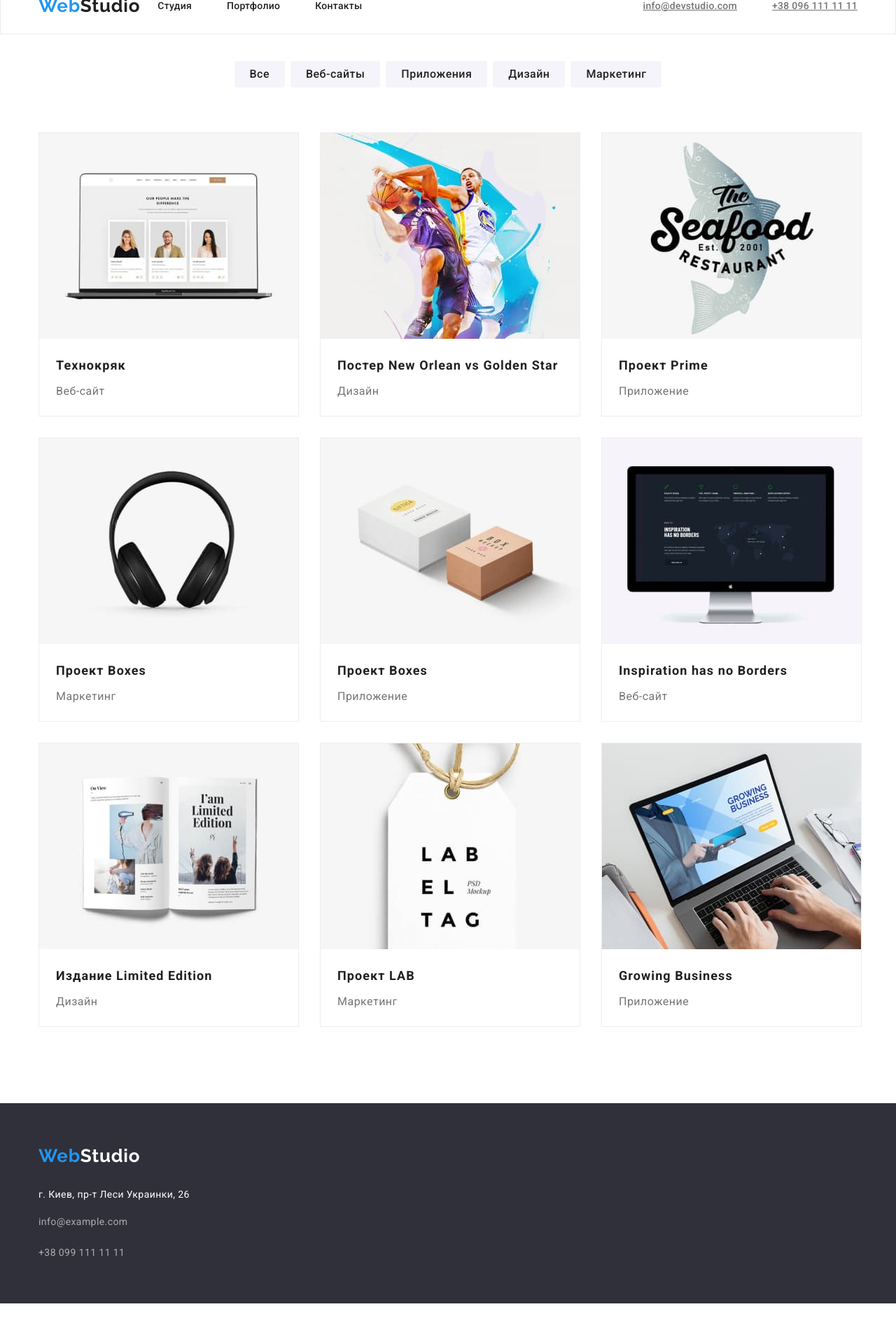
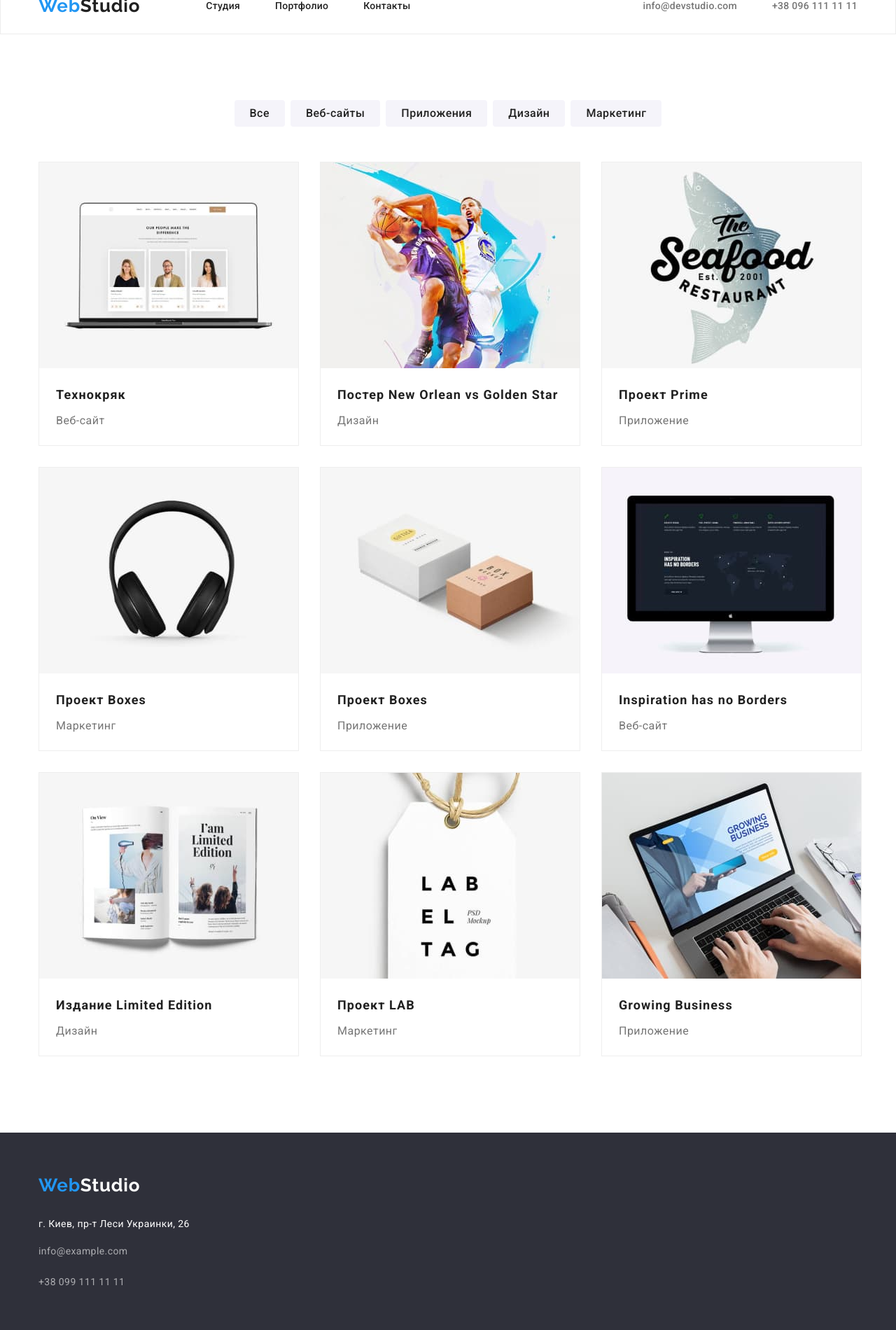
Before and after one commit to MaslovetsIvan/goit-markup-hw-03, a plain HTML site: page portfolio.html in a window 1280 px wide. Shown: the part 32-1932 px from the top of the page at 70% size. Before the commit the page ends 1894 px from the top, so only its background shows below. Drawn offline with Linux system fonts and the light colour scheme.

Commit message:
исправил ошибки

```diff
--- a/CSS/styles.css
+++ b/CSS/styles.css
@@ -25,8 +25,10 @@ ul{
 	line-height: 1.2;
 	letter-spacing: 0.03em;
 	text-decoration: none;
+    margin-right: 94px;
     padding-top: 24px;
     padding-bottom: 24px;
+
 }
 .logo-web{
 	color: #2196F3;
@@ -34,16 +36,16 @@ ul{
 ul {
     list-style: none;
     }
+
 .site-nav{
     display: flex;
-
+    margin: 0;
 }
 .site-nav .nav-head{
     display: block;
-    padding: 0 25px;
 
 }
-    .nav-head{
+.nav-head{
     display: flex;
     align-items: center;
 }
@@ -54,10 +56,14 @@ ul {
 	font-size: 14px;
 	line-height: 1.14;
 	letter-spacing: 0.02em;
-
     text-decoration:none ;
+}
+.nav-head .site-nav-iten:not(:last-child){
+    margin-right: 50px;
 
 }
+
+
 .nav-head:hover,
 .nav-head:focus {
 	color: #2196F3;
@@ -66,6 +72,7 @@ ul {
     margin-left: 50px;
 }
 .nav-contact{
+    text-decoration: none;
     color: var(--paragraph-color);
     margin-left: auto;
 }
@@ -80,14 +87,14 @@ body{
 	color: var(--paragraph-color);
 	font-weight: 400;
 	font-size: 14px;
-	/*line-height: 1.71;*/
 	letter-spacing: 0.03em;
 }
 .hero{
     display: flex;
     justify-content: center;
     background: #2F303A;
-    margin-bottom: 70px;
+    padding-top: 200px;
+    padding-bottom: 200px;
     }
 
 .hero-title{
@@ -98,8 +105,8 @@ body{
 	text-align: center;
 	letter-spacing: 0.06em;
 	text-transform: uppercase;
-    margin-top: 200px;
-    margin-bottom: 30px;
+    margin:0;
+    padding-bottom: 30px;
 }
 
 
@@ -115,7 +122,6 @@ body{
     border: 0;
     display: flex;
     margin: auto;
-    margin-bottom: 200px;
 }
 
 .hidden{
@@ -123,10 +129,15 @@ body{
     margin: 0;
     padding: 0;
 }
+.benefits{
+    padding-top: 70px;
+    padding-bottom: 94px;
+}
 .benefits-item{
     display: flex;
     justify-content: space-between;
-    margin-bottom: 94px;
+    margin: 0 ;
+
 }
 .benefits-item-submenu{
     width: 270px;
@@ -145,10 +156,12 @@ body{
     line-height: 1.46;
     margin: 0;
 }
-
+.activities{
+    padding-bottom: 94px;
+}
 .activities-item{
     display: flex;
-    margin-bottom: 94px;
+
 
 }
 .activities-img + .activities-img{
@@ -163,21 +176,7 @@ margin-left: 30px;
     line-height: 1.16;
     letter-spacing: 0.03em;
     text-align: center;
-    padding-top: 94px;
     margin: 0 0 50px 0;
-}
-.team-container{
-    display: flex;
-    justify-content: center;
-    text-align: center;
-    margin: 0;
-    padding-bottom: 50px;
-}
-.team-container-item{
-    background-color: #FFFFFF;
-}
-.team-container-item+.team-container-item{
-    margin-left: 30px;
 }
 
 
@@ -188,29 +187,51 @@ margin-left: 30px;
     font-size: 16px;
     line-height: 1.19;
     letter-spacing: 0.03em;
+    padding-top: 94px;
+    padding-bottom: 94px;
 }
+.team-container{
+    display: flex;
+    justify-content: center;
+    text-align: center;
+    margin: 0;
+
+}
+.team-container-item{
+    background-color: #FFFFFF;
+}
+.team-container-item+.team-container-item{
+    margin-left: 30px;
+}
+
 .team-title{
     color: var(--title-color);
     font-weight: 500;
     font-size: 16px;
     line-height: 1.19;
-    margin-top: 30px;
+    margin: 0;
     margin-bottom: 10px;
 }
 .team-container-text{
     display: flex;
     justify-content: center;
-    margin-bottom: 30px;
+}
+.team-title-text{
+    padding-top: 30px;
+    padding-bottom: 30px;
 }
 
 /*Парфолио*/
 .work-contaner{
     display: flex;
     justify-content: center;
+    margin: 0;
+    padding-bottom: 50px;
 }
 
-.work-contaner-item{
-
+.work{
+    padding-top: 70px;
+    padding-bottom: 94px;
 }
 .work-contaner-item:not(:last-child){
     margin-right: 8px;
@@ -226,7 +247,6 @@ margin-left: 30px;
     letter-spacing: 0.03em;
     border: 0;
     border-radius: 4px;
-    margin-bottom: 50px;
     padding: 6px 22px;
 }
 .filter-button:hover,
@@ -237,7 +257,7 @@ margin-left: 30px;
 .projects-contanet{
     display: flex;
     flex-wrap: wrap;
-    margin: -15px -15px 94px -15px;
+    margin: -15px -15px 0px -15px;
 }
 .projects-contanet-item{
     border: 1px solid #eee;
@@ -258,9 +278,9 @@ margin-left: 30px;
     line-height: 2;
     letter-spacing: 0.06em;
     margin: 0;
-    padding: 20px 24px 4px 24px;
+    padding-bottom: 4px;
+    /*padding: 20px 24px 4px 24px;*/
 }
-
 .catalog-type{
     color: var(--paragraph-color);
     font-weight: 400;
@@ -268,23 +288,27 @@ margin-left: 30px;
     line-height: 1.88;
     letter-spacing: 0.03em;
     margin: 0;
-    padding: 0 24px 20px 24px;
 }
+.catalog-title-type{
+    padding-top: 20px;
+    padding-left: 24px;
+    padding-bottom: 20px;
+}
+/*FOOTER*/
+
 footer{
     background: #2F303A;
 }
 .footer-info{
     display: flex;
-    flex-direction: column
+    flex-direction: column;
+    padding-top: 60px;
+    padding-bottom: 50px;
 }
+
 .logo-footer{
     display: block;
-    margin-top: 50px;
-    margin-bottom: 10px;
-    padding-top:  10px;
-    padding-bottom: 10px;
-}
-.logo-footer{
+    margin-bottom: 20px;
     color: #FFFFFF;
 	font-family: 'Raleway';
 	font-weight: 700;
@@ -309,11 +333,11 @@ footer{
 .nav-address{
     display: flex;
     flex-direction: column;
-    margin-bottom: 50px;
+
 }
 .nav-footer:hover,
 .nav-footer:focus{
-   color: #2196F3;
+    color: #2196F3;
 }
 .nav-footer-city{
     color: #FFFFFF;
--- a/portfolio.html
+++ b/portfolio.html
@@ -17,13 +17,13 @@
         <nav class="nav-head">
         <a class="logo-header" href="/"><span class="logo-web"> Web</span>Studio </a>
             <ul class="site-nav">
-                <li>
-                    <a class="nav-head" href="index.html">Студия</a>
+                <li class="site-nav-iten">
+                    <a class="nav-head" href="./index.html">Студия</a>
                 </li>
-                <li>
+                <li class="site-nav-iten">
                     <a class="nav-head" href="#">Портфолио</a>
                 </li>
-                <li>
+                <li class="site-nav-iten">
                     <a class="nav-head" href="#">Контакты</a>
                 </li>
             </ul>
@@ -34,9 +34,10 @@
     </div>
     </header>
 	<main>
-        <h2 class="hidden">Примеры робот</h2>
-		<section>
+
+		<section class="work">
             <div class="contaner">
+                <h2 class="hidden">Примеры робот</h2>
 			<ul class="work-contaner">
 				<li class="work-contaner-item"><button class="filter-button" type="button">Все</button></li>
 				<li class="work-contaner-item"><button class="filter-button" type="button">Веб-сайты</button></li>
@@ -44,62 +45,80 @@
 				<li class="work-contaner-item"><button class="filter-button" type="button">Дизайн</button></li>
 				<li class="work-contaner-item"><button class="filter-button" type="button">Маркетинг</button></li>
 			</ul>
-        </div>
+            </div>
         <div class="contaner">
 			<ul class="projects-contanet">
-				<li class="projects-contanet-item"><a class="catalog" href="#">
-					<img src="./images/img1.jpg" width="370" alt="Технокряк">
-					<h2 class="catalog-title">Технокряк</h2>
+				<li class="projects-contanet-item">
+                    <a class="catalog" href="#"><img src="./images/img1.jpg" width="370" alt="Технокряк">
+					<div class="catalog-title-type">
+					<h3 class="catalog-title">Технокряк</h3>
 					<span class="catalog-type">Веб-сайт</span>
 					</a>
+                </div>
 				</li>
 				<li class="projects-contanet-item"><a class="catalog" href="#">
 					<img src="./images/img2.jpg" width="370" alt="Постер">
-					<h2 class="catalog-title">Постер New Orlean vs Golden Star</h2>
+                    <div class="catalog-title-type">
+					<h3 class="catalog-title">Постер New Orlean vs Golden Star</h3>
 					<span class="catalog-type">Дизайн</span>
 					</a>
+                    </div>
 				</li>
 				<li class="projects-contanet-item"><a class="catalog" href="#">
 					<img src="./images/img3.jpg" width="370" alt="Проект Prime">
+                    <div class="catalog-title-type">
 					<h3 class="catalog-title">Проект Prime</h3>
 					<span class="catalog-type">Приложение</span>
 					</a>
+                    </div>
 				</li>
 				<li class="projects-contanet-item"><a class="catalog" href="#">
 					<img src="./images/img4.jpg" width="370" alt="Проект Boxes">
+                    <div class="catalog-title-type">
 					<h3 class="catalog-title">Проект Boxes</h3>
 					<span class="catalog-type">Маркетинг</span>
 					</a>
+                    </div>
 				</li>
 				<li class="projects-contanet-item"><a class="catalog" href="#">
 					<img src="./images/img5.jpg" width="370" alt="Проект Boxes">
+                    <div class="catalog-title-type">
 					<h3 class="catalog-title">Проект Boxes</h3>
 					<span class="catalog-type">Приложение</span>
 					</a>
+                    </div>
 				</li>
 				<li class="projects-contanet-item"><a class="catalog" href="#">
 					<img src="./images/img6.jpg" width="370" alt="Вдохновению не имеет границ">
+                    <div class="catalog-title-type">
 					<h3 class="catalog-title">Inspiration has no Borders</h3>
 					<span class="catalog-type">Веб-сайт</span>
 					</a>
+                    </div>
 				</li>
 				<li class="projects-contanet-item"><a class="catalog" href="#">
 					<img src="./images/img7.jpg" width="370" alt="Издание">
+                    <div class="catalog-title-type">
 					<h3 class="catalog-title">Издание Limited Edition</h3>
 					<span class="catalog-type">Дизайн</span>
 					</a>
+                    </div>
 				</li>
 				<li class="projects-contanet-item"><a class="catalog" href="#">
 					<img src="./images/img8.jpg" width="370" alt="Проект LAB ">
+                    <div class="catalog-title-type">
 					<h3 class="catalog-title">Проект LAB</h3>
 					<span class="catalog-type">Маркетинг</span>
 					</a>
+                    </div>
 				</li>
 				<li class="projects-contanet-item"><a class="catalog" href="#">
 					<img src="./images/img9.jpg" width="370" alt="Бизнес Приложение">
+                    <div class="catalog-title-type">
 					<h2 class="catalog-title">Growing Business</h2>
 					<span class="catalog-type">Приложение</span>
 					</a>
+                    </div>
 				</li>
 			</ul>
         </div>
@@ -107,8 +126,8 @@
 	</main>
 
     <footer>
+        <div class="footer-info">
         <div class="contaner">
-        <div class="footer-info">
         <a class="logo-footer" href="/"> <span class="logo-web"> Web</span>Studio </a>
         <address class="nav-address">
             <a class="nav-footer-city" href="#">г. Киев, пр-т Леси Украинки, 26</a>
```
Also changed, not shown: index.html (+20 -9 lines).
